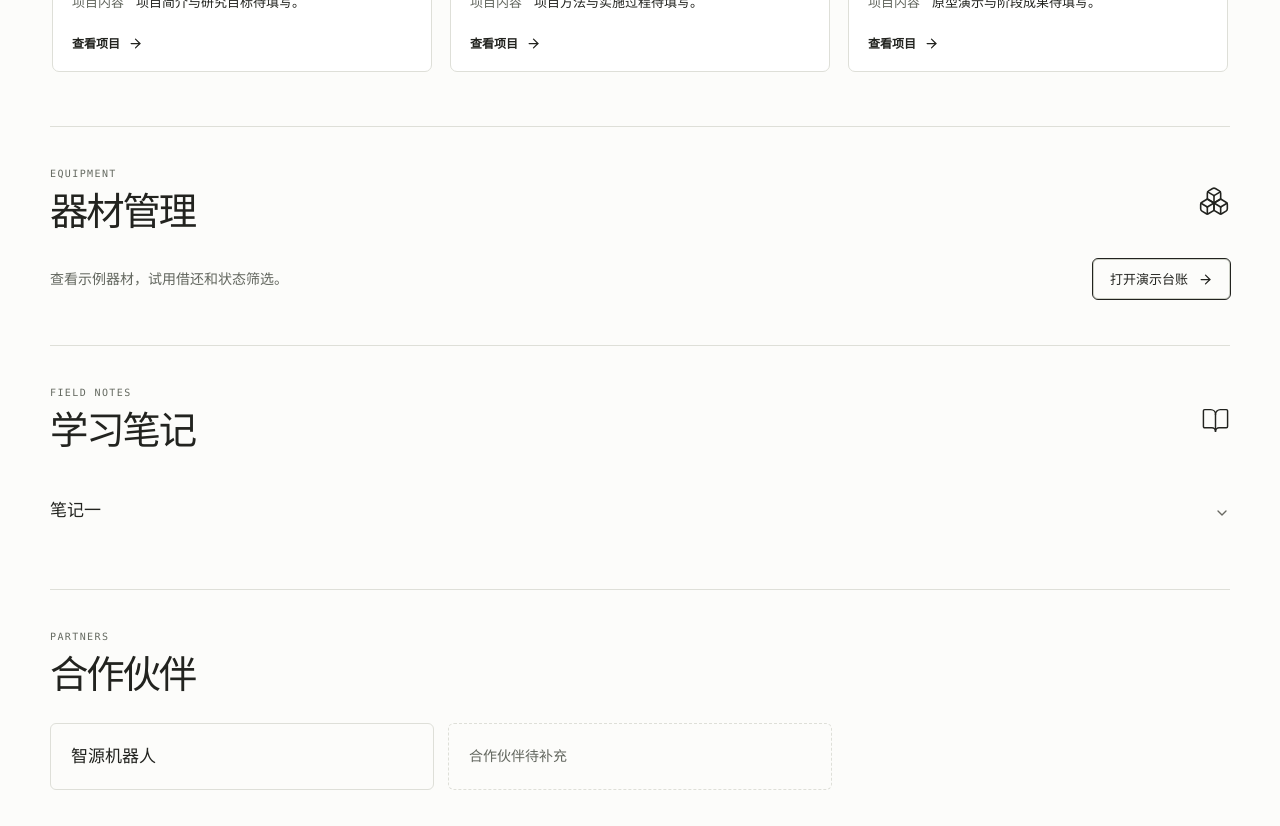
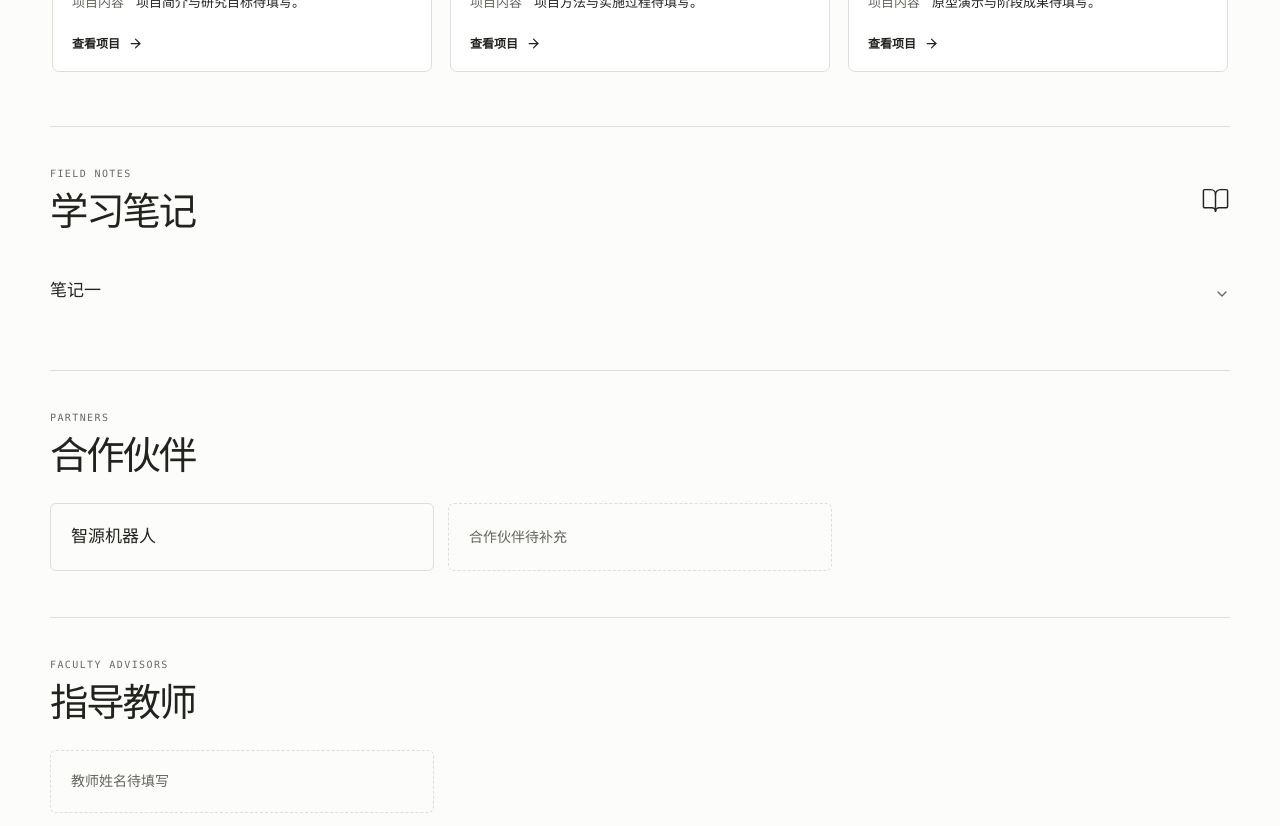
Before and after one commit to ZHANGXiyuan2004/embodied-studio, a Next.js app: page / in a window 1280 px wide. Shown: the part 1040-1866 px from the top of the page. Built offline with nearby package versions, Linux system fonts and the light colour scheme.

Commit message:
Remove the equipment list from the public studio website

```diff
--- a/app/equipment/page.tsx
+++ /dev/null
@@ -1,5 +0,0 @@
-import { Inventory } from '@/components/inventory';
-export const metadata = { title: '器材演示台账' };
-export default function EquipmentPage() {
-  return <Inventory />;
-}
--- a/app/layout.tsx
+++ b/app/layout.tsx
@@ -8,7 +8,7 @@ export const metadata: Metadata = {
     template: '%s · 叉社具身工作室',
   },
   description:
-    '叉社具身工作室展示样站：项目示例、器材演示、合作伙伴和指导教师。',
+    '叉社具身工作室展示样站：项目示例、学习笔记、合作伙伴和指导教师。',
   icons: { icon: base + '/icon.png' },
 };
 export default function Layout({ children }: { children: React.ReactNode }) {
--- a/components/home.tsx
+++ b/components/home.tsx
@@ -1,5 +1,5 @@
 'use client';
-import { ArrowRight, ArrowUpRight, BookOpen, Boxes } from 'lucide-react';
+import { ArrowRight, ArrowUpRight, BookOpen } from 'lucide-react';
 import { SplittingText } from './animate-ui/primitives/texts/splitting';
 import {
   Accordion,
@@ -76,7 +76,7 @@ export function Home() {
           <Reveal delay={170}>
             <p className="hero-lead">把具身智能的想法做成原型。</p>
             <p className="hero-desc">
-              工作室展示样站。浏览项目、成员与器材的示例版式，或分享一个想法。
+              工作室展示样站。浏览项目与成员的示例版式，或分享一个想法。
             </p>
             <div className="hero-actions">
               <FlipLink href="#projects" back="进入项目库">
@@ -107,23 +107,6 @@ export function Home() {
         </Reveal>
       </section>
       <Gallery />
-      <section id="equipment" className="section equipment-strip">
-        <Reveal>
-          <div className="section-head">
-            <div>
-              <p className="kicker">Equipment</p>
-              <h2>器材管理</h2>
-            </div>
-            <Boxes size={32} strokeWidth={1.2} />
-          </div>
-          <div className="strip-body">
-            <p>查看示例器材，试用借还和状态筛选。</p>
-            <a className="outline" href={base + '/equipment/'}>
-              打开演示台账 <ArrowRight size={15} />
-            </a>
-          </div>
-        </Reveal>
-      </section>
       <section id="notes" className="section">
         <Reveal>
           <div className="section-head">
--- a/components/inventory.tsx
+++ b/components/inventory.tsx
@@ -1,7 +1,7 @@
 'use client';
 import { useEffect, useRef, useState, type FormEvent } from 'react';
 import { ArrowLeft, Plus, RefreshCw } from 'lucide-react';
-import snapshot from '@/public/inventory.json';
+import snapshot from '@/lib/inventory-sample.json';
 import { base } from '@/lib/studio';
 import { applyOperation } from '@/scripts/ledger.mjs';
 import { actions, type Action, type Asset, type Ledger } from '@/lib/inventory';
--- a/components/shell.tsx
+++ b/components/shell.tsx
@@ -86,7 +86,6 @@ export function FlipLink({
 }
 const nav = [
   ['projects', '项目展示'],
-  ['equipment', '器材管理'],
   ['notes', '学习笔记'],
   ['partners', '合作伙伴'],
   ['mentors', '指导教师'],
@@ -103,7 +102,6 @@ export function Shell({ children }: { children: ReactNode }) {
       { rootMargin: '-10% 0px -55% 0px' },
     );
     sections.forEach((s) => observer.observe(s));
-    if (location.pathname.includes('/equipment/')) setActive('equipment');
     if (location.pathname.includes('/projects/')) setActive('projects');
     const escape = (event: KeyboardEvent) => {
       if (event.key === 'Escape') setOpen(false);
```
Also changed, not shown: lib/inventory-sample.json (renamed from public/inventory.json), 2 other files (tests, documents, lock files or other folders).
